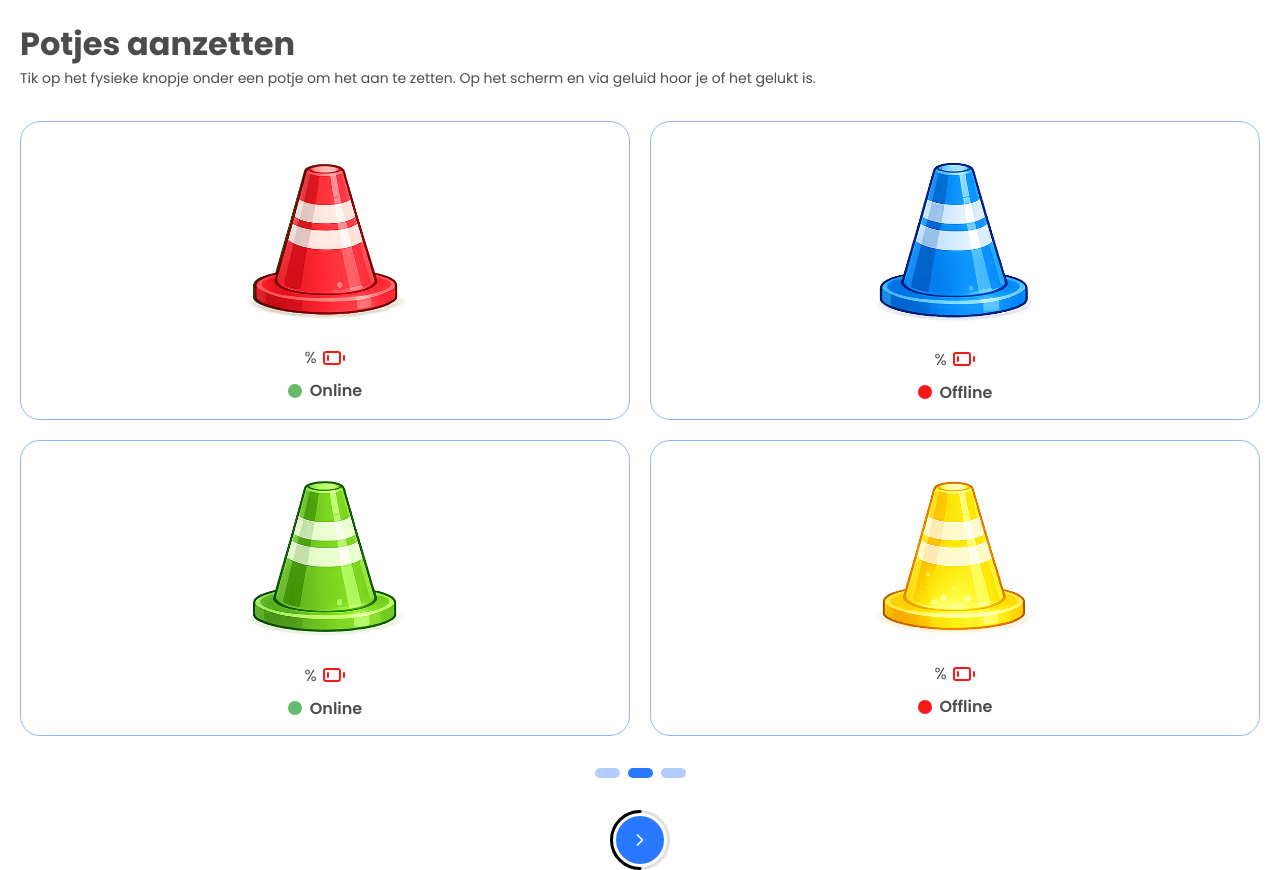
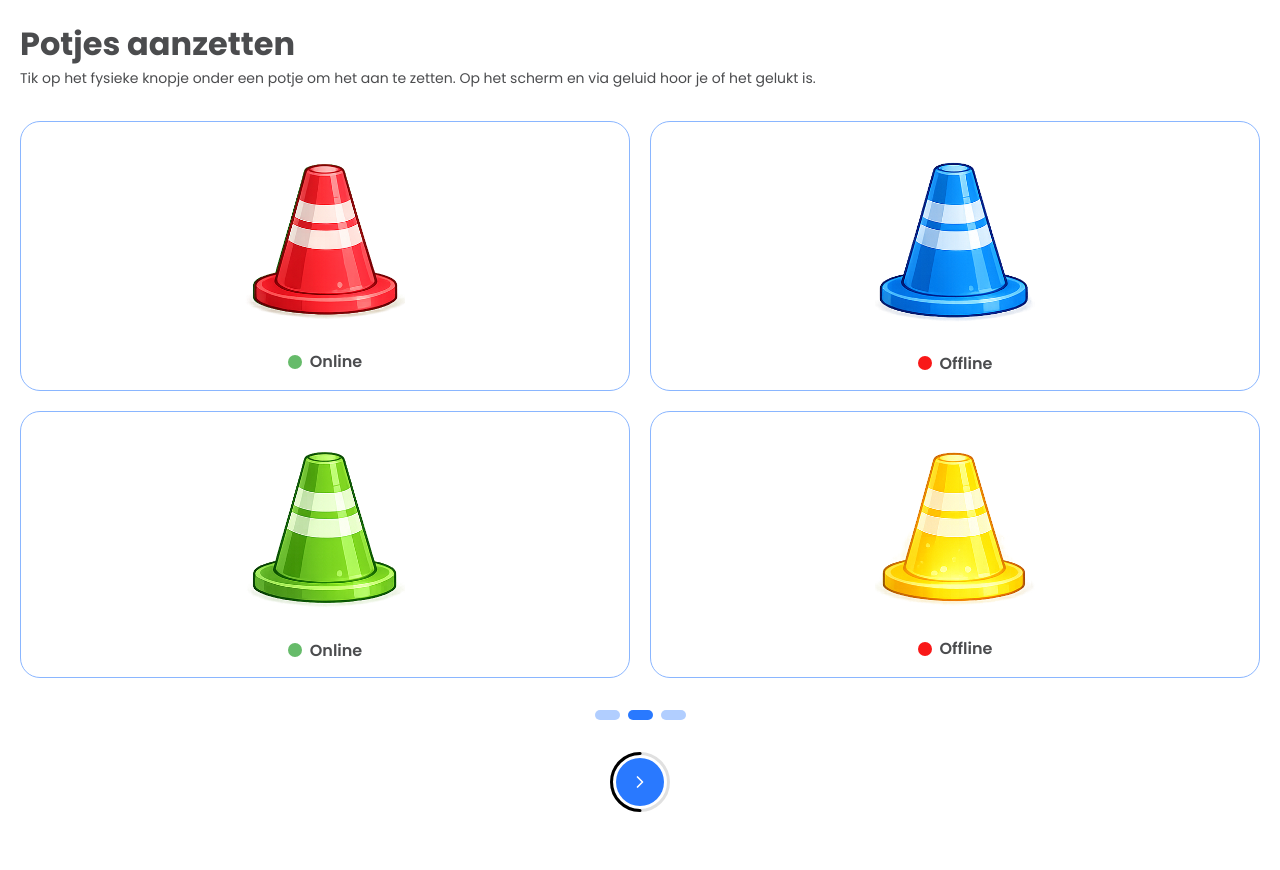
Before and after one commit to VandeputteArne/BrainMoveG1, a Vue app in the folder frontend/: page /setup in a window 1280 px wide. After the commit the page ends 840 px from the top, so only its background shows below. Built offline with nearby package versions, Linux system fonts and the light colour scheme.

Commit message:
feat: conditionally render battery information in CardPotjes component

```diff
--- a/frontend/src/components/cards/CardPotjes.vue
+++ b/frontend/src/components/cards/CardPotjes.vue
@@ -26,7 +26,7 @@ const props = defineProps({
     <img :src="`/images/potjes/${props.kleur}.png`" :alt="`Potje ${props.kleur}`" class="c-potje__image" />
     <div class="c-potje__header">
       <p class="c-potje__label">{{ props.label }}</p>
-      <div class="c-potje__batterij">
+      <div class="c-potje__batterij" v-if="props.batterij">
         <p class="c-potje__label">{{ props.batterij }}%</p>
         <div class="c-potje__batterijen">
           <BatteryFull class="c-potje__batterij-icon" v-if="props.batterij > 66" size="16" />
```
